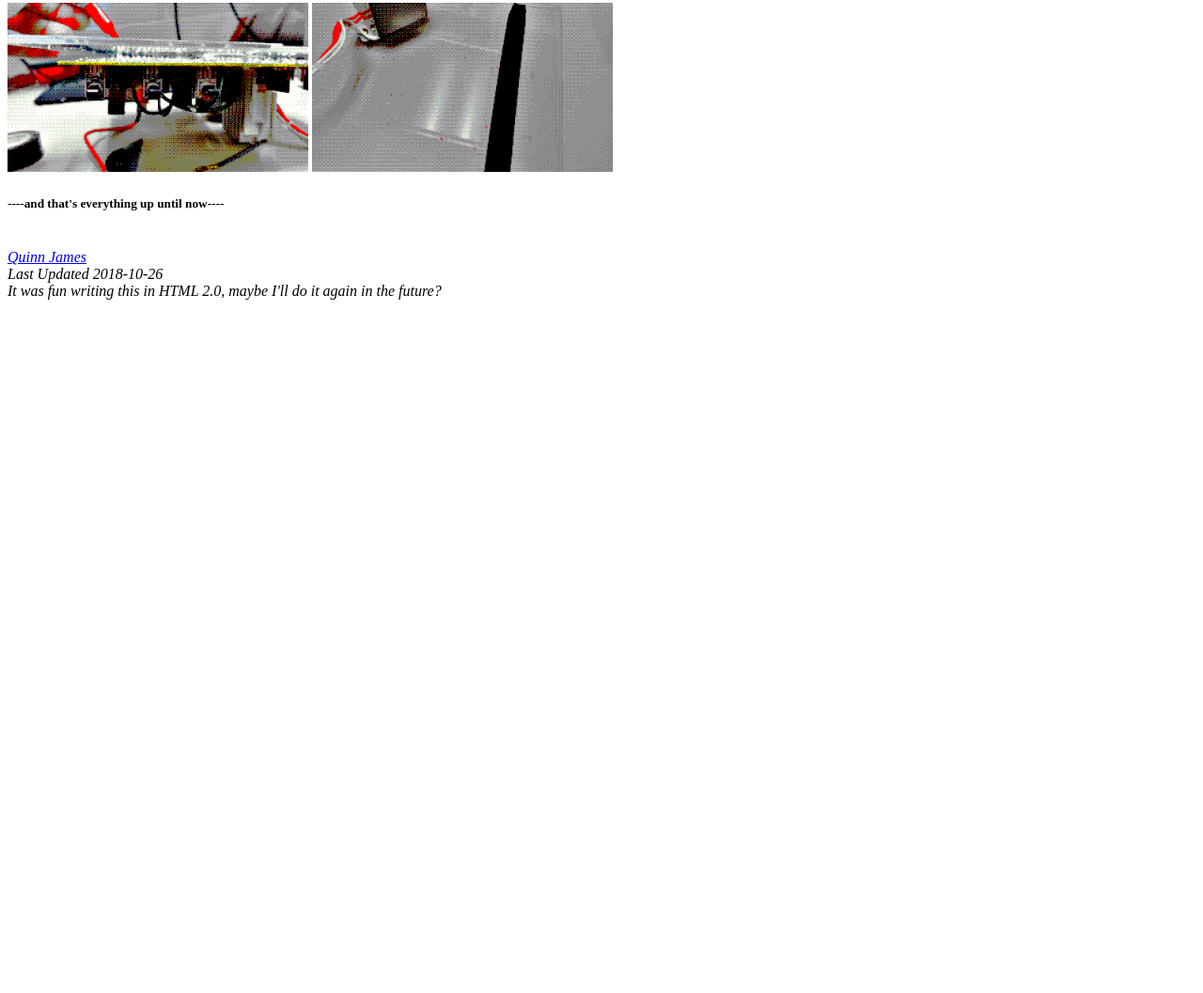
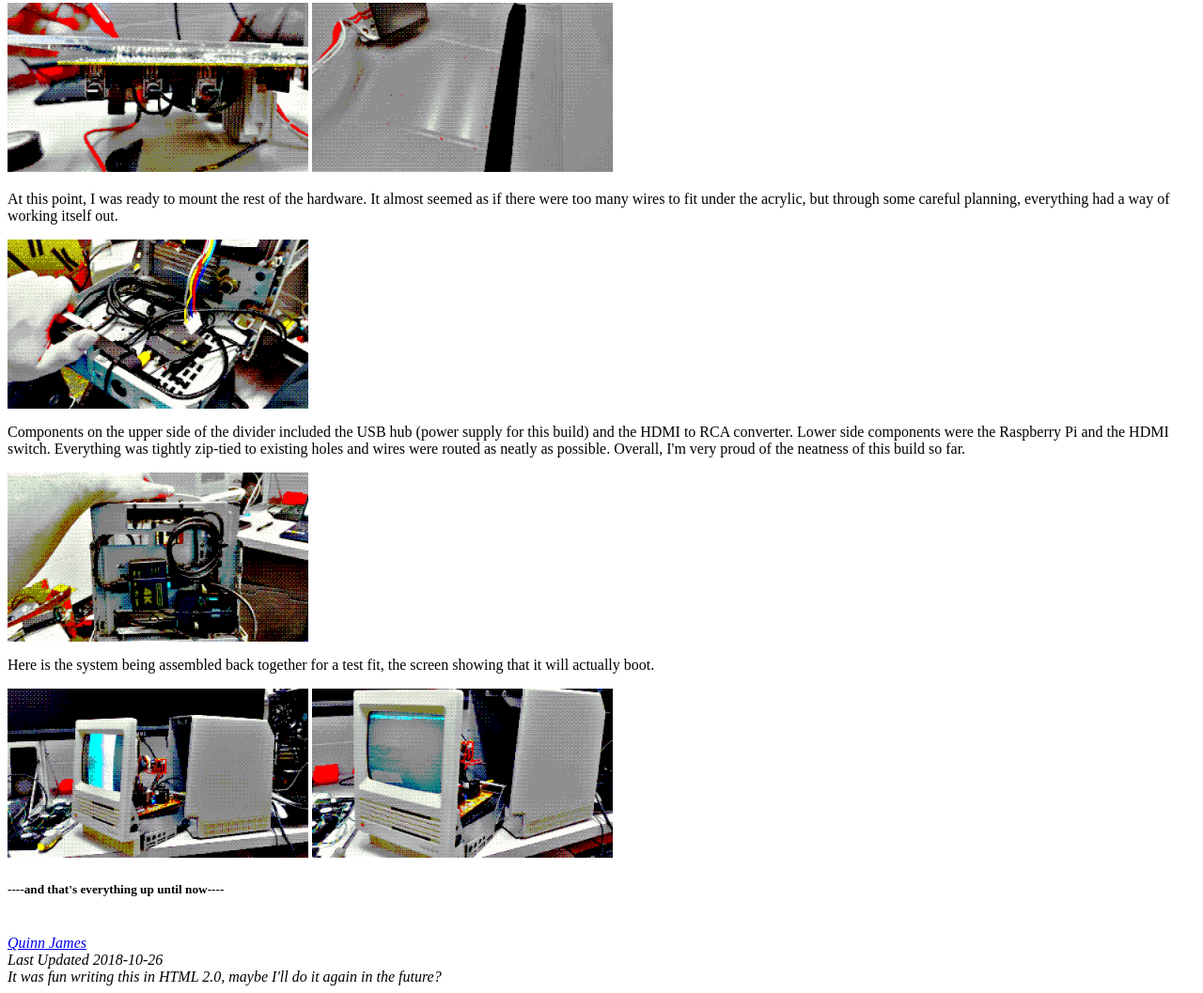
Before and after one commit to qcjames53/qcjames53, a plain HTML site: page macpi/index.html in a window 1280 px wide. Shown: the part 4338-5395 px from the top of the page at 94% size. Before the commit the page ends 4665 px from the top, so only its background shows below. Drawn offline with Linux system fonts and the light colour scheme.

Commit message:
Update index.html

```diff
--- a/macpi/index.html
+++ b/macpi/index.html
@@ -134,6 +134,23 @@
 		<img src="15.jpg" alt="Marking solder joints that contact the acrylic" width=320/>
 		<img src="16.jpg" alt="Covering the markings with electrical tape" width=320/>
 
+		<p>
+			At this point, I was ready to mount the rest of the hardware. It almost seemed as if there were too many wires to fit under the acrylic, but through some
+			careful planning, everything had a way of working itself out.
+		</p>
+		<img src="17.jpg" alt="Final wire management, upper area" width=320/>
+		<p>
+			Components on the upper side of the divider included the USB hub (power supply for this build) and the HDMI to RCA converter.
+			Lower side components were the Raspberry Pi and the HDMI switch. Everything was tightly zip-tied to existing holes and wires were
+			routed as neatly as possible. Overall, I'm very proud of the neatness of this build so far.
+		</p>
+		<img src="18.jpg" alt="Wire management, lower area" width=320/>
+		<p>
+			Here is the system being assembled back together for a test fit, the screen showing that it will actually boot.
+		</p>
+		<img src="19.jpg" alt="Test fit with everything up to now assembled" width=320/>
+		<img src="20.jpg" alt="Same fit, with raspbian terminal booted" width=320/>
+
 		<h5>----and that's everything up until now----</h5>
 
 		<address>
```
